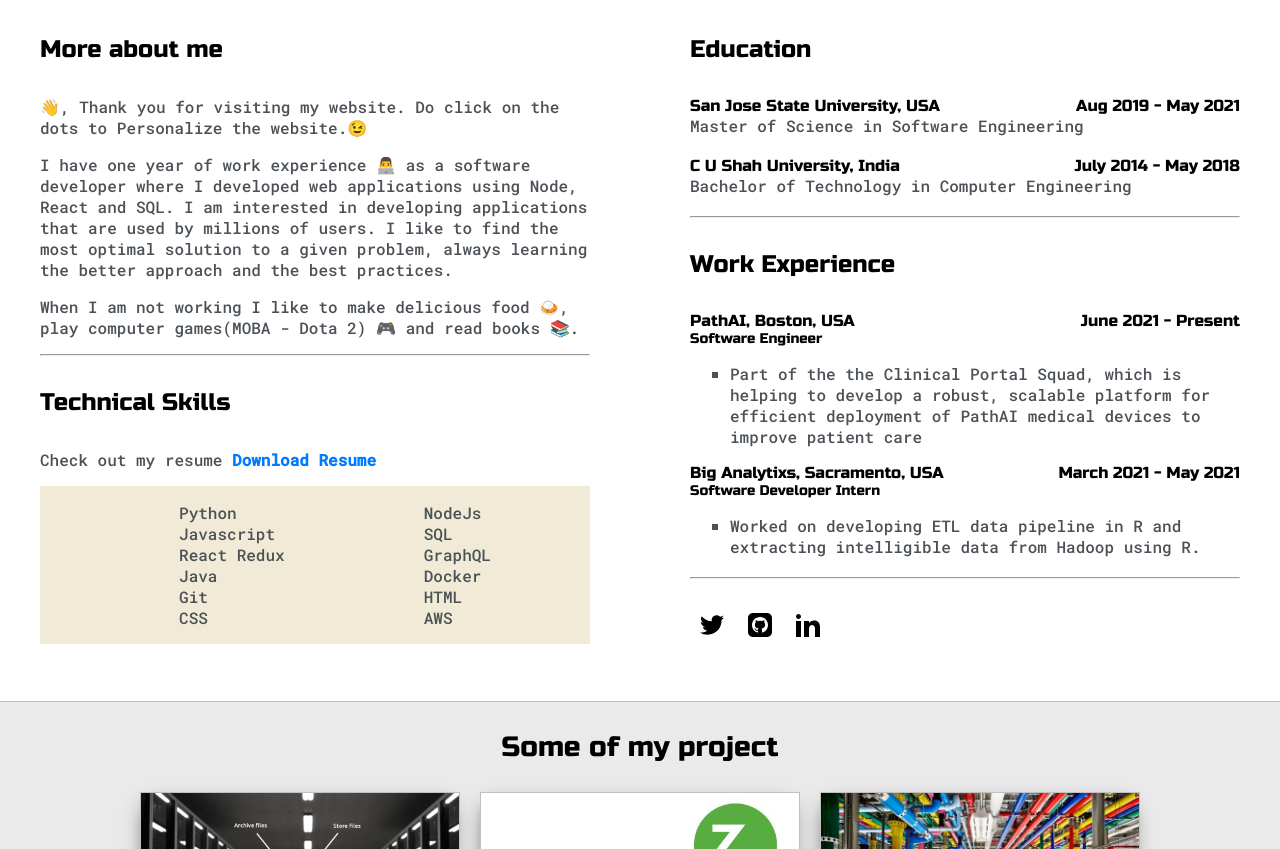
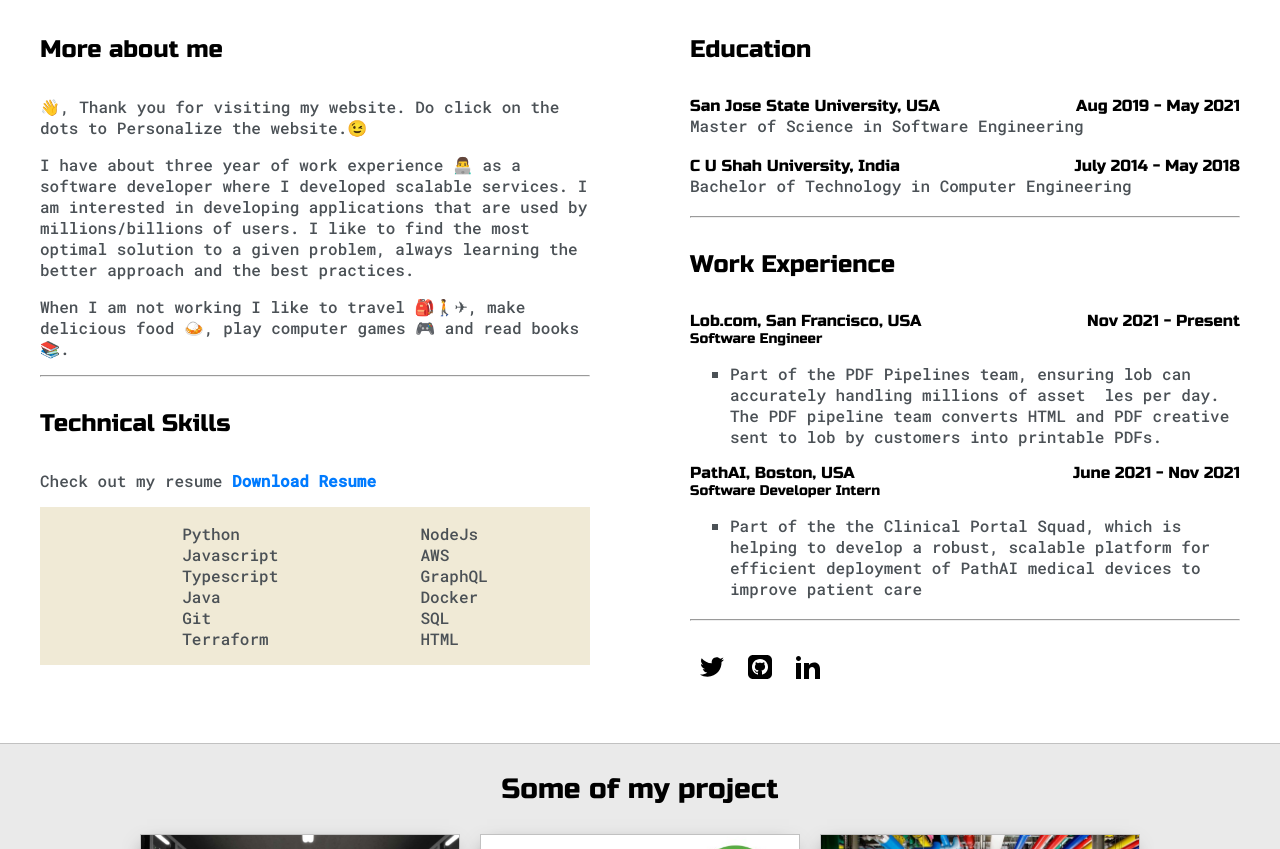
Before and after one commit to samkitsheth95/portfolio_website, a plain HTML site: page index.html in a window 1280 px wide. Shown: the part 739-1588 px from the top of the page. Drawn offline with Linux system fonts and the light colour scheme.

Commit message:
minor changes

```diff
--- a/index.html
+++ b/index.html
@@ -78,13 +78,12 @@
             👋, Thank you for visiting my website. Do click on the dots to Personalize the website.😉
           </p>
           <p>
-            I have one year of work experience 👨‍💻 as a software developer where I developed web applications using
-            Node, React and SQL. I am interested in developing applications that are used by millions of users.
+            I have about three year of work experience 👨‍💻 as a software developer where I developed scalable services. I am interested in developing applications that are used by millions/billions of users.
             I like to find the most optimal solution to a given problem, always learning the better approach and the
             best practices.
           </p>
           <p>
-            When I am not working I like to make delicious food 🍛, play computer games(MOBA - Dota 2) 🎮 and read books
+            When I am not working I like to travel 🎒🚶✈, make delicious food 🍛, play computer games 🎮 and read books
             📚.
           </p>
           <hr />
@@ -97,18 +96,18 @@
             <ul>
               <li>Python</li>
               <li>Javascript</li>
-              <li>React Redux</li>
+              <li>Typescript</li>
               <li>Java</li>
               <li>Git</li>
-              <li>CSS</li>
+              <li>Terraform</li>
             </ul>
             <ul>
               <li>NodeJs</li>
-              <li>SQL</li>
+              <li>AWS</li>
               <li>GraphQL</li>
               <li>Docker</li>
+              <li>SQL</li>
               <li>HTML</li>
-              <li>AWS</li>
             </ul>
           </div>
         </div>
@@ -135,24 +134,25 @@
           <div>
             <h4>Work Experience</h4>
             <div class="college-date">
-              <h6 class="college-name">PathAI, Boston, USA</h6>
-              <h6 class="college-name">June 2021 - Present</h6>
+              <h6 class="college-name">Lob.com, San Francisco, USA</h6>
+              <h6 class="college-name">Nov 2021 - Present</h6>
             </div>
             <h6 class="college-name" style="font-size: 14px;">Software Engineer</h6>
             <ul>
               <li class="companyli">
-                Part of the the Clinical Portal Squad, which is helping to develop a robust, scalable platform for efficient
-deployment of PathAI medical devices to improve patient care
+                Part of the PDF Pipelines team, ensuring lob can accurately handling millions of asset  les per day. The
+PDF pipeline team converts HTML and PDF creative sent to lob by customers into printable PDFs.
               </li>
             </ul>
             <div class="college-date">
-              <h6 class="college-name">Big Analytixs, Sacramento, USA</h6>
-              <h6 class="college-name">March 2021 - May 2021</h6>
+              <h6 class="college-name">PathAI, Boston, USA</h6>
+              <h6 class="college-name">June 2021 - Nov 2021</h6>
             </div>
             <h6 class="college-name" style="font-size: 14px;">Software Developer Intern</h6>
             <ul>
               <li class="companyli">
-                Worked on developing ETL data pipeline in R and extracting intelligible data from Hadoop using R.
+                Part of the the Clinical Portal Squad, which is helping to develop a robust, scalable platform for efficient
+deployment of PathAI medical devices to improve patient care
               </li>
             </ul>
             <hr class="edu-line" />
```
Also changed, not shown: 1 other file.
